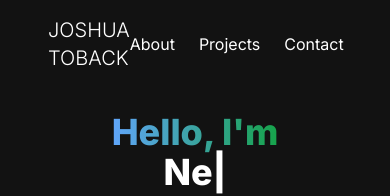
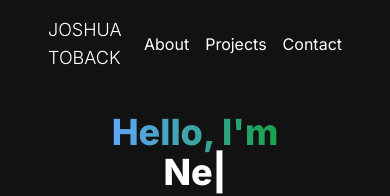
Before and after one commit to JoshuaToback/next-portfolio, a Next.js app: page / in a window 390 px wide. Shown: the top 196 px of the page. Built offline with nearby package versions, Linux system fonts and the light colour scheme.

Commit message:
Adjusted Navbar spacing

```diff
--- a/components/Navbar.jsx
+++ b/components/Navbar.jsx
@@ -8,8 +8,8 @@ const Navbar = () => {
   return (
     <nav className="fixed top-0 left-0 right-0 z-50 bg-[#121212] text-white">
       <div className="container mx-auto px-12 py-4 flex justify-between items-center">
-        <div className="text-white font-light text-xl md:text-2xl">JOSHUA TOBACK</div>
-        <ul className="flex space-x-6">
+        <div className="text-white font-light text-lg md:text-2xl">JOSHUA TOBACK</div>
+        <ul className="flex space-x-4">
           <li>
             <Link
               to="about"
```
